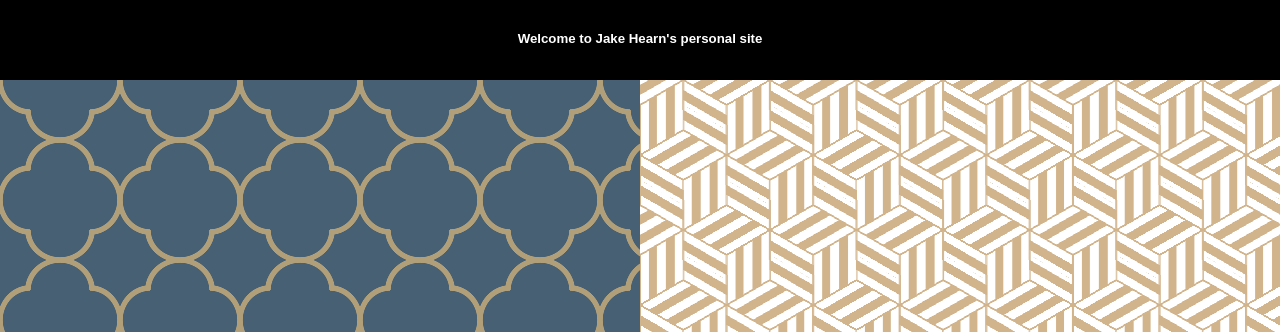
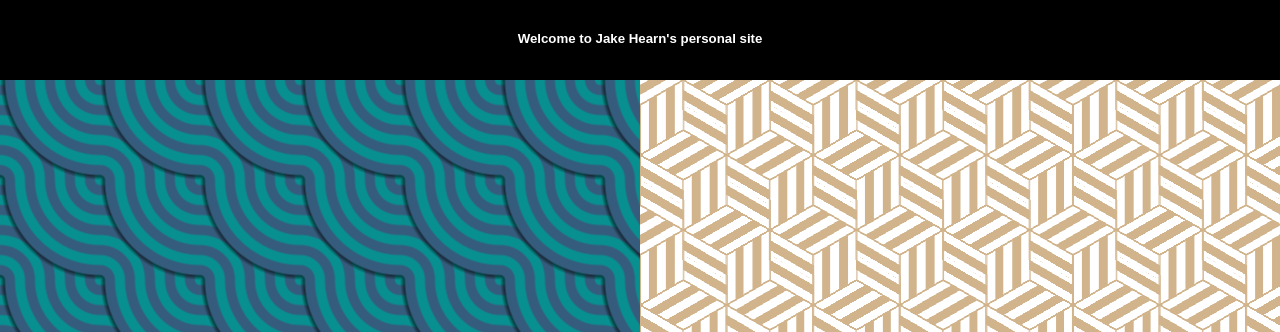
Before and after one commit to JOJAH/PersonalSite-WIP-, a plain HTML site: page index.html in a window 1280 px wide. Shown: the top 332 px of the page. Drawn offline with Linux system fonts and the light colour scheme.

Commit message:
personal background change

```diff
--- a/styles.css
+++ b/styles.css
@@ -35,17 +35,19 @@ header:hover #headerTitle{
 }
 #splitLeft {
     color: OrangeRed;
-/* background from: https://codepen.io/t_afif/pen/YzaoqVV */
---s: 60px; /* control the size */
+/* background from: https://codepen.io/t_afif/pen/vYrrjoE */
+--s: 100px; /* control the size */
+  --c1: #088F8F;
+  --c2: #355C7D;
 
---_g: #0000 83%,#b09f79 85% 99%,#0000 101%;
-background:
-  radial-gradient(27% 29% at right ,var(--_g)) calc(var(--s)/ 2) var(--s),
-  radial-gradient(27% 29% at left  ,var(--_g)) calc(var(--s)/-2) var(--s),
-  radial-gradient(29% 27% at top   ,var(--_g)) 0 calc(var(--s)/ 2),
-  radial-gradient(29% 27% at bottom,var(--_g)) 0 calc(var(--s)/-2)
-  #476074;
-background-size: calc(2*var(--s)) calc(2*var(--s));
+  --_g:
+     var(--c2) 6%  14%,var(--c1) 16% 24%,var(--c2) 26% 34%,var(--c1) 36% 44%,
+     var(--c2) 46% 54%,var(--c1) 56% 64%,var(--c2) 66% 74%,var(--c1) 76% 84%,var(--c2) 86% 94%;
+  background:
+    radial-gradient(100% 100% at 100% 0,var(--c1) 4%,var(--_g),#0008 96%,#0000),
+    radial-gradient(100% 100% at 0 100%,#0000, #0008 4%,var(--_g),var(--c1) 96%)
+    var(--c1);
+  background-size: var(--s) var(--s);
 }
 
 
@@ -125,7 +127,7 @@ background-size: calc(2*var(--s)) calc(2*var(--s));
     font-size: 40px;
     transform: translate(0, 50%);
     transition: font-size 1s, bottom 1s;
-    font-weight: bold;
+    font-weight: bolder;
 }
 
 #splitRight:hover #projectsTitle, #splitLeft:hover #personalTitle{
```
